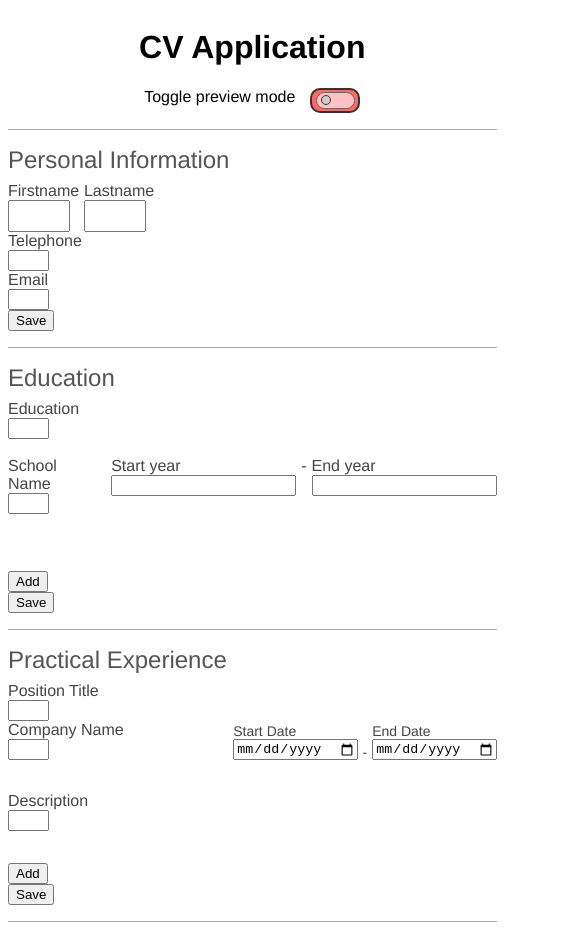
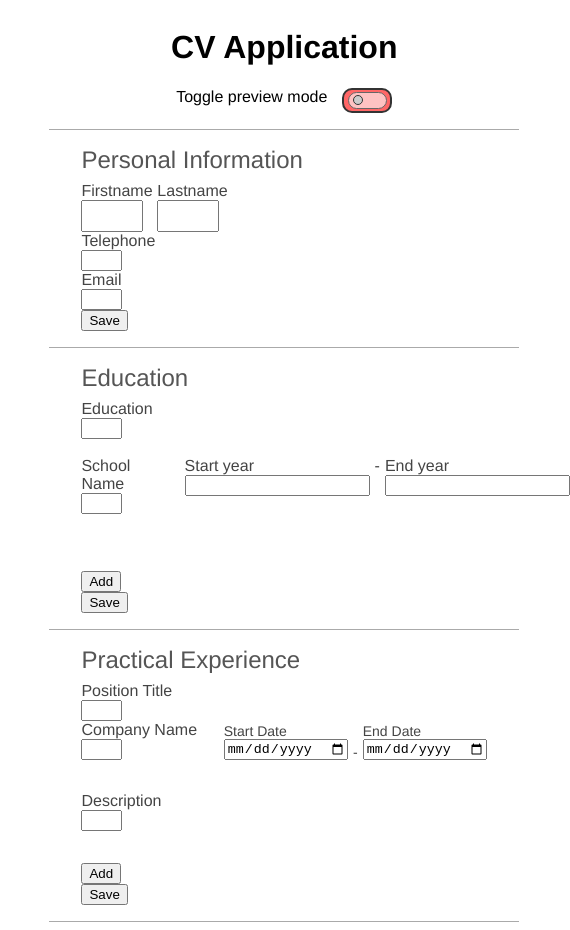
Before and after one commit to JSHC/odin-cvproject, a React (Create React App) app: page / in a window 390 px wide. Shown: the whole page, 570 px wide, since content can reach past the window. Built offline with nearby package versions, Linux system fonts and the light colour scheme.

Commit message:
Adjust widths

```diff
--- a/src/styles/App.css
+++ b/src/styles/App.css
@@ -10,3 +10,13 @@
     gap: 15px;
     margin-bottom: 1rem;
 }
+
+.cv-container {
+    width: 40%;
+}
+
+@media only screen and (max-width: 600px) {
+    .cv-container {
+        width: 85%;
+    }
+}
--- a/src/styles/Section.css
+++ b/src/styles/Section.css
@@ -1,6 +1,6 @@
 .section {
     border-bottom: 1px solid #aaa;
-    padding-bottom: 1rem;
+    padding: 0 2rem 1rem 2rem;
     color: #444;
 }
 
```
